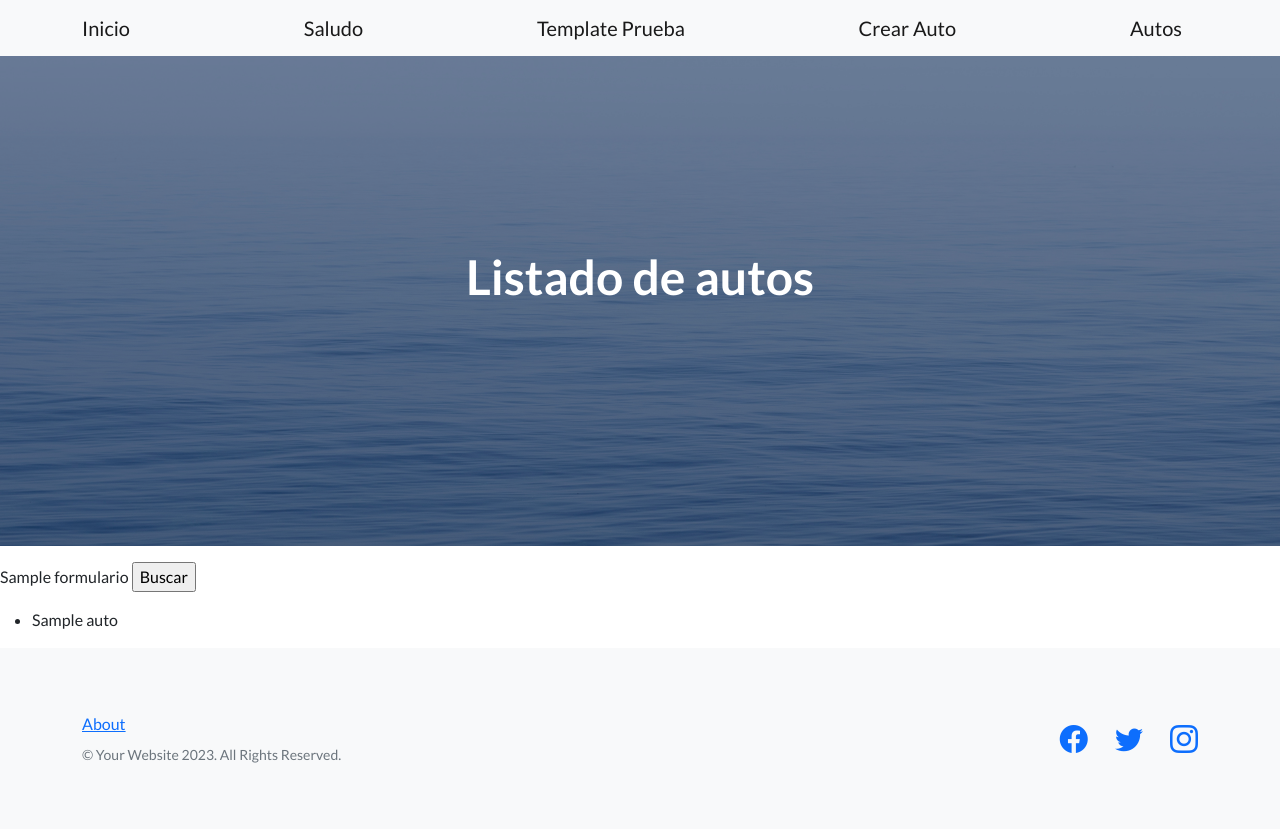
After one commit to cdbiancotti/dj-76395, a Django app: template inicio/templates/inicio/listado_de_autos.html in a window 1280 px wide. The commit adds this page. Run offline with Django 5.2, Linux system fonts and the light colour scheme; the template is opened without the code that fills it: most values are stand-ins (such as "Sample title", 1, 10 or a date in 2020); some libraries are stand-ins or nearby versions.

Commit message:
Playground Intermedio 3 - Fin

```diff
--- a/inicio/forms.py
+++ b/inicio/forms.py
@@ -7,3 +7,7 @@ class FormularioCrearAuto(forms.Form):
     modelo = forms.CharField(max_length=20, widget=forms.TextInput(attrs={
         'placeholder': 'Uno, S10, Ranger...'
     }))
+
+class FormularioBusqueda(forms.Form):
+    marca = forms.CharField(max_length=20, required=False)
+    modelo = forms.CharField(max_length=20, required=False)
--- /dev/null
+++ b/inicio/templates/inicio/listado_de_autos.html
@@ -0,0 +1,28 @@
+{% extends "base.html" %}
+
+{% block title_text %}Autos{% endblock title_text %}
+
+{% block h1_text %}Listado de autos{% endblock h1_text %}
+
+{% block main %}
+
+<p>
+    <form action={% url "inicio:listado_de_autos" %}>
+            {{formulario}}
+        <input type="submit" value='Buscar'>
+    </form>
+</p>
+
+{% if autos %}
+    <ul>
+        {% for auto in autos %}
+        <li>
+            {{auto}}
+        </li>
+        {% endfor %}
+    </ul>
+{% else %}
+<p>No hay autos creados.</p>
+{% endif %}
+
+{% endblock main %}
--- a/templates/base.html
+++ b/templates/base.html
@@ -26,6 +26,7 @@
                 <a class="navbar-brand" href={% url "inicio:saludo" 'Pepe' 'Grillo'%}>Saludo</a>
                 <a class="navbar-brand" href={% url "inicio:template_prueba" %}>Template Prueba</a>
                 <a class="navbar-brand" href={% url "inicio:crear_auto" %}>Crear Auto</a>
+                <a class="navbar-brand" href={% url "inicio:listado_de_autos" %}>Autos</a>
                 {% comment %} <a class="btn btn-primary" href="#signup">Sign Up</a> {% endcomment %}
             </div>
         </nav>
```
Also changed, not shown: inicio/urls.py (+12 -2 lines), inicio/views.py (+11 -1 lines), pre_entrega_3.md (+1 -0 lines).
